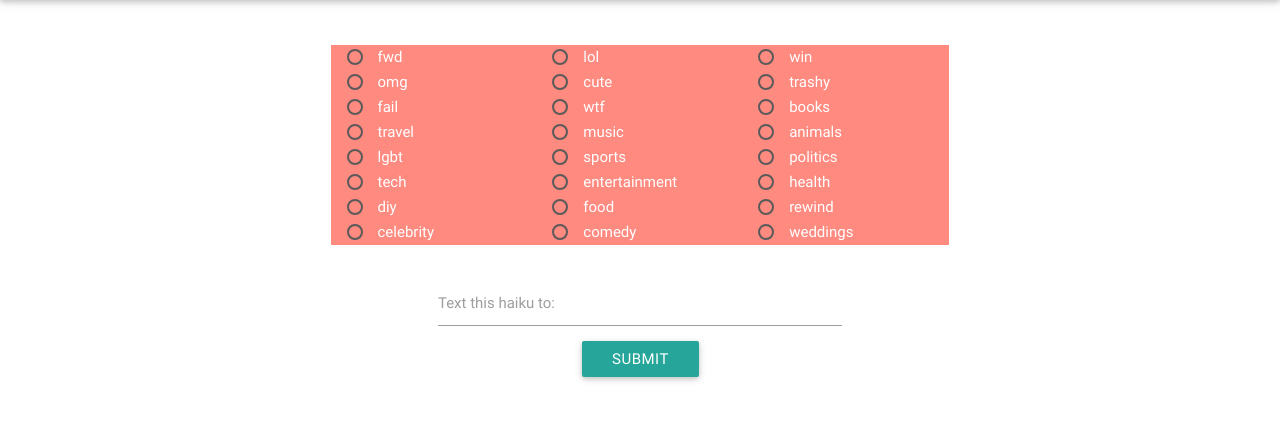
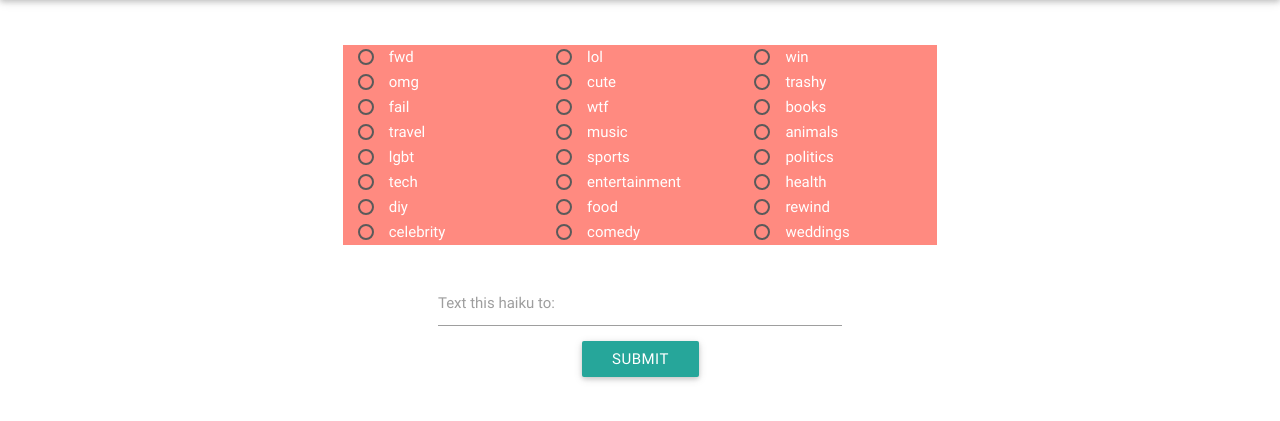
Before and after one commit to psuong/poem-in-your-pocket, a Django app: page / in a window 1280 px wide. Shown: the part 64-485 px from the top of the page. Run offline with Django 3.2, Linux system fonts and the light colour scheme; parts of the project's set-up code (start-up, migrations or seed data) failed here and were passed over; some libraries are stand-ins or nearby versions.

Commit message:
reformats feed selector w grids

```diff
--- a/pocket_poem/poem/templates/index.html
+++ b/pocket_poem/poem/templates/index.html
@@ -28,19 +28,32 @@
                             {% endfor %}
                         </select>
                     -->
-                        <table>
+
+                        <div class="col s12">
 
                         {% for topic in feeds %}
-                        <tr>
+
                             <div class=" red accent-1 col s4">
                                 <input name="topic" id="{{ topic }}" type="radio">
                                 <label for="{{ topic }}" class="white-text">{{ topic }}</label>
                             </div>
-                        </tr>
 
                         {% endfor %}
+                        </div>
 
-                        </table>
+                        <!--<table>-->
+
+                        <!--{% for topic in feeds %}-->
+                        <!--<tr>-->
+                            <!--<div class=" red accent-1 col s4">-->
+                                <!--<input name="topic" id="{{ topic }}" type="radio">-->
+                                <!--<label for="{{ topic }}" class="white-text">{{ topic }}</label>-->
+                            <!--</div>-->
+                        <!--</tr>-->
+
+                        <!--{% endfor %}-->
+
+                        <!--</table>-->
 
                     </div>
                 </div>
```
